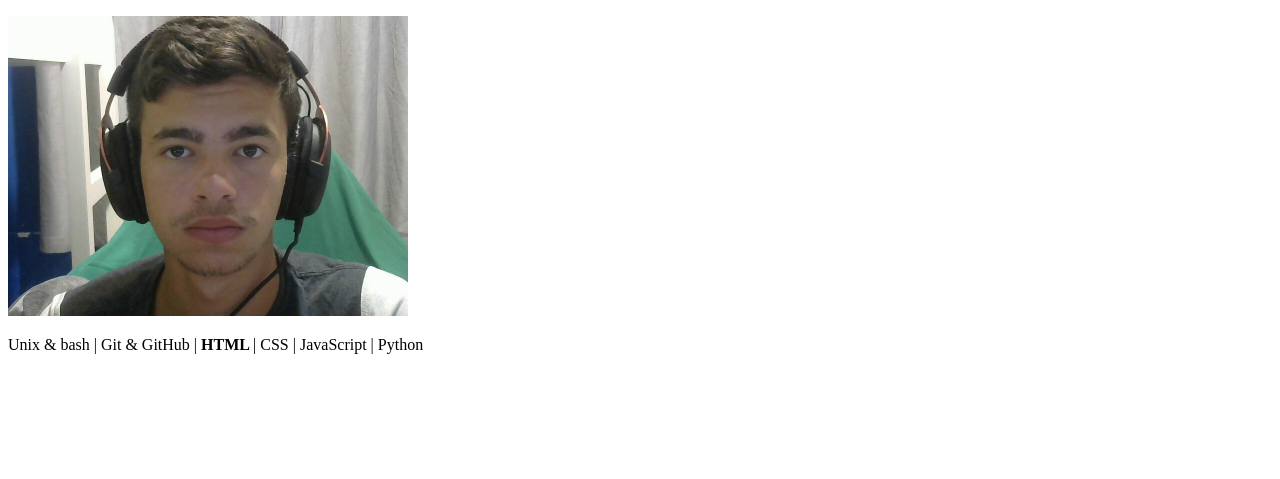
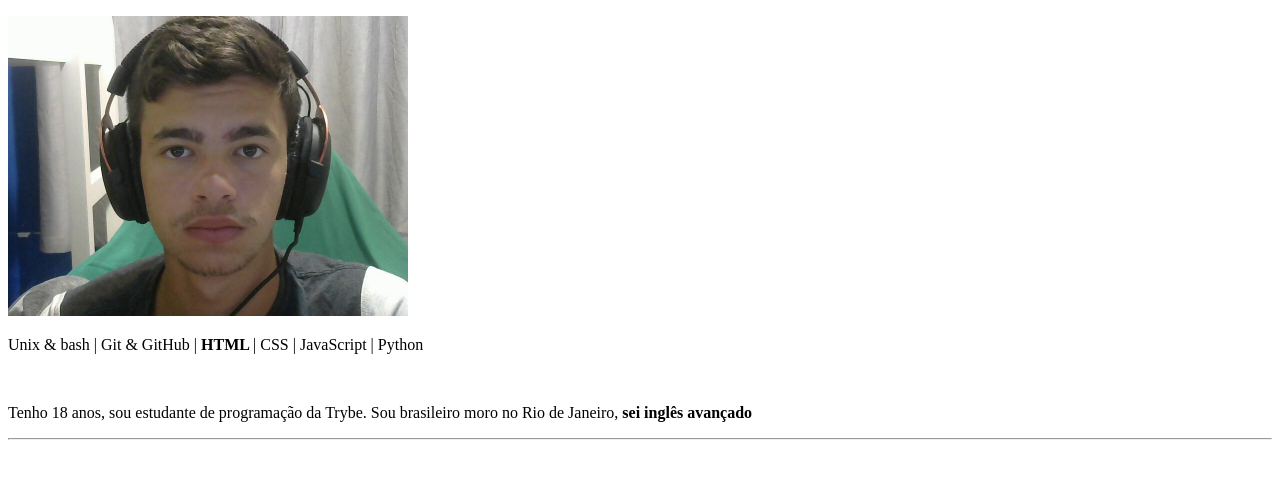
Before and after one commit to Bruno-Alvim-Duarte/portifolio-web, a plain HTML site: page index.html in a window 1280 px wide. Shown: the part 105-584 px from the top of the page. Drawn offline with Linux system fonts and the light colour scheme.

Commit message:
adiciona breve descrição minha

```diff
--- a/index.html
+++ b/index.html
@@ -13,5 +13,11 @@
     <h3>Bruno Alvim Duarte</h3>
     <img src="Arquivos-complementares/Foto-minha.png" alt="foto do Bruno" width="400px">
     <p>Unix & bash | Git & GitHub | <strong> HTML </strong> | CSS | JavaScript | Python</p>
+    <br>
+    <p>Tenho 18 anos, sou estudante de programação da Trybe. Sou brasileiro moro no Rio de Janeiro, <strong> sei inglês avançado </strong></p>
+
+    <hr>
+    <!-- SEÇÃO 2 -->
+
 </body>
 </html>
```
